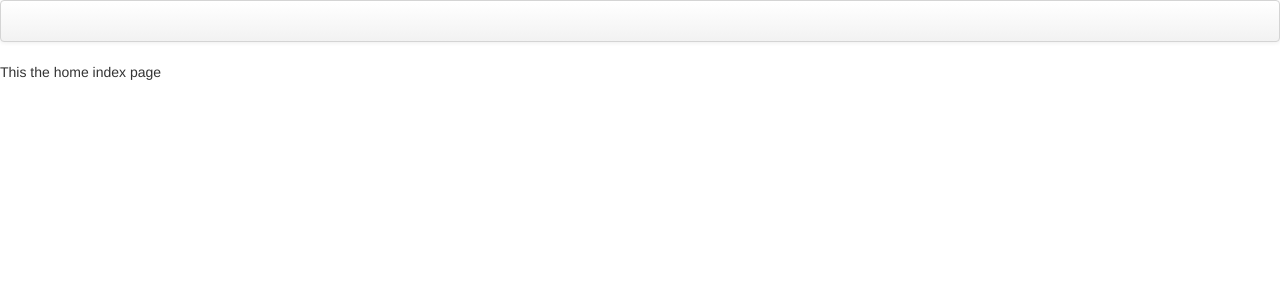
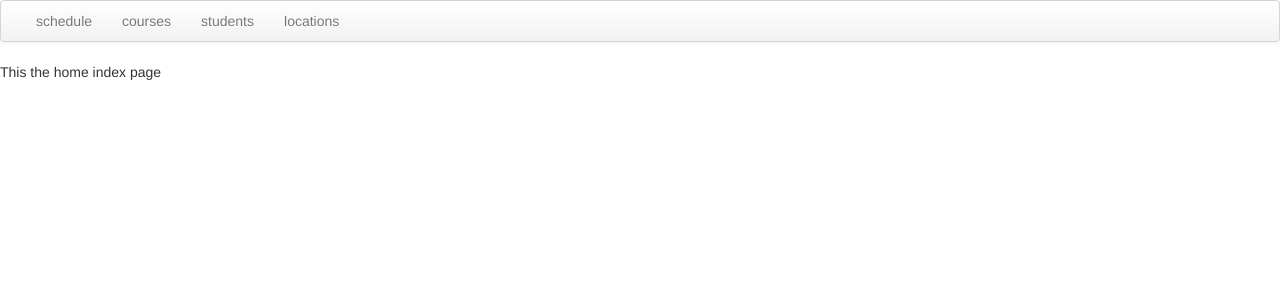
Before and after one commit to romanrafacz/newlms, a Flask app: page / in a window 1280 px wide. Shown: the top 300 px of the page. Run offline with Flask 2, Linux system fonts and the light colour scheme; parts of the project's set-up code (start-up, migrations or seed data) failed here and were passed over.

Commit message:
routes fixed

```diff
--- a/app/templates/base.html
+++ b/app/templates/base.html
@@ -1,5 +1,6 @@
 {# app/templates/base.html #}
 
+{% from 'nav_macros.html' import nav_link with context %}
 
 <!DOCTYPE html>
 
@@ -23,9 +24,15 @@
         <div class="navbar navbar-default" role="navigation">
             <div class="navbar-inner">
                 <div class="container">
+                    <ul class="nav">
+                        {{ nav_link('schedule.schedule', 'schedule') }}
+                        {{ nav_link('courses.courses', 'courses') }}
+                        {{ nav_link('students.students', 'students') }}
+                        {{ nav_link('locations.locations', 'locations') }}
 
 
 
+                    </ul>
                 </div>
             </div>
         </div>
@@ -38,4 +45,4 @@
 
     {% endblock %}
 
-</html
+</html>
--- /dev/null
+++ b/app/templates/nav_macros.html
@@ -0,0 +1,9 @@
+{# app/templates/nav_macros.html #}
+
+{% macro nav_link(endpoint, text) %}
+{% if request.endpoint.endswith(endpoint) %}
+<li class="active"><a href="{{url_for(endpoint)}}">{{text}}</a></li>
+{% else %}
+<li><a href="{{url_for(endpoint)}}">{{text}}</a></li>
+{% endif %}
+{% endmacro %}
```
